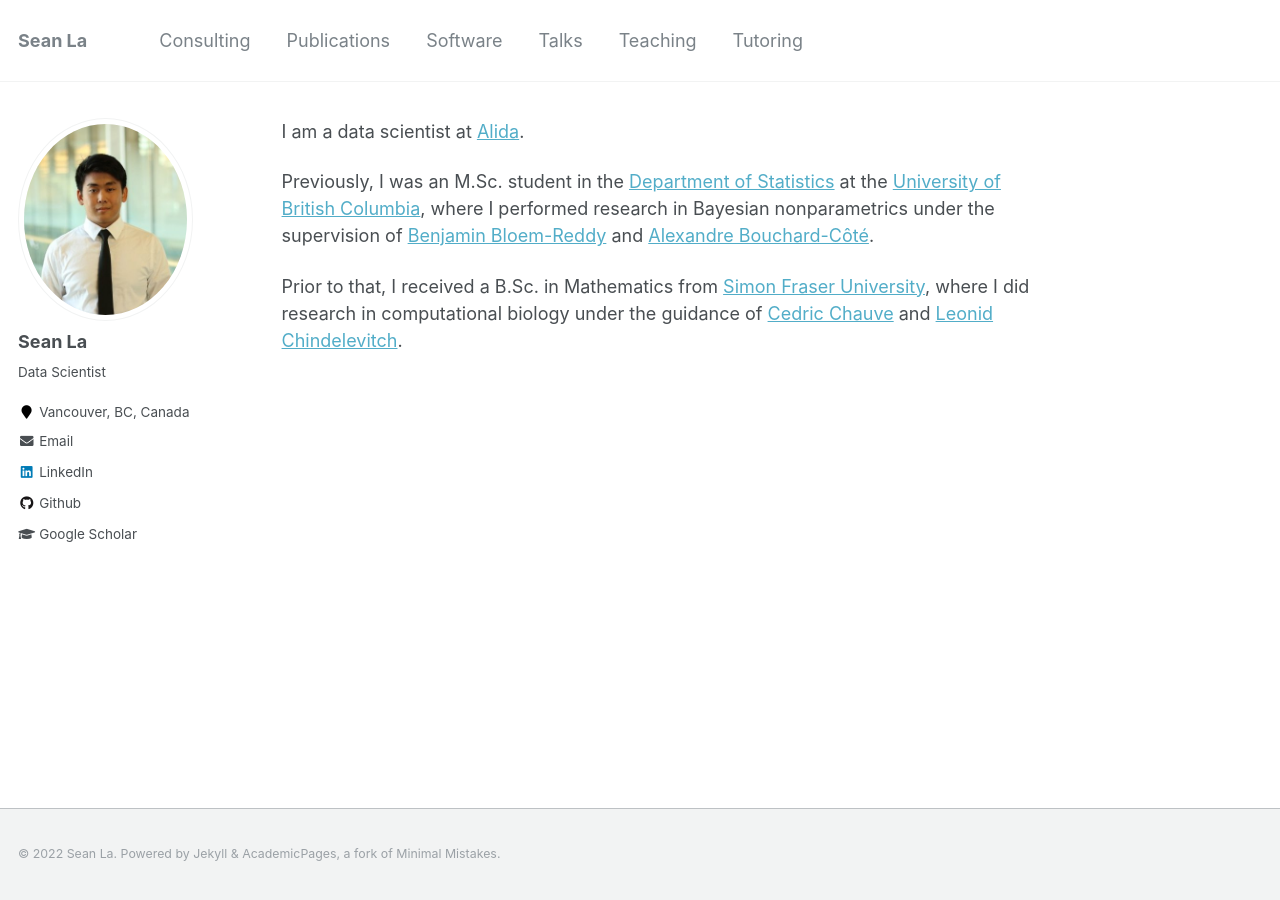
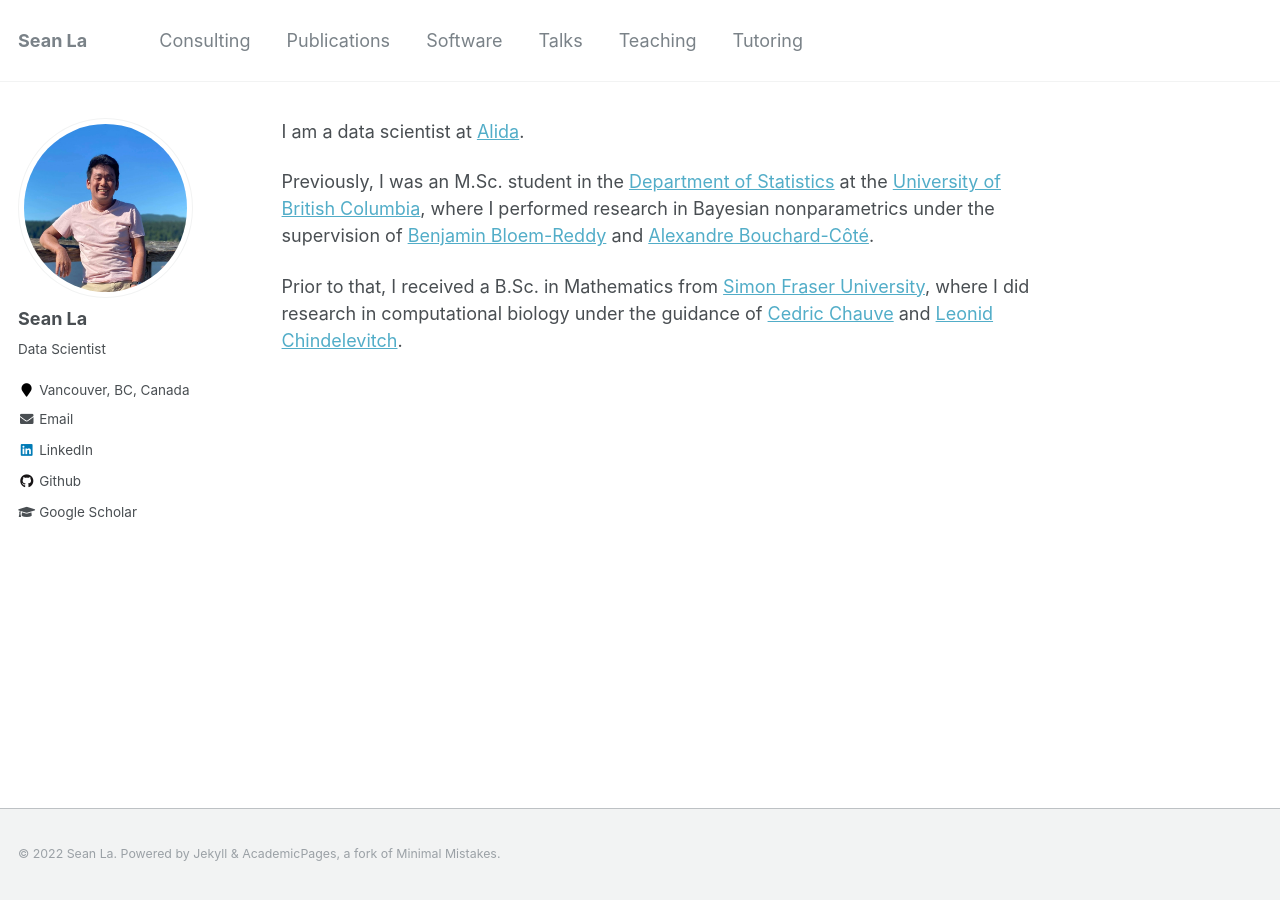
Before and after one commit to sean-la/theseanla.github.io, a Jekyll site: the page built from _pages/about.md, in a window 1280 px wide. Built offline with Jekyll 4.4.1, drawn with Linux system fonts in a browser that asks for light colours.

Commit message:
update profile pic

```diff
--- a/_config.yml
+++ b/_config.yml
@@ -81,7 +81,7 @@ analytics:
 # Site Author
 author:
   name             : "Sean La"
-  avatar           : "headshot.jpg"
+  avatar           : "sean.png"
   bio              : "Data Scientist"
   location         : "Vancouver, BC, Canada"
   employer         :
```
